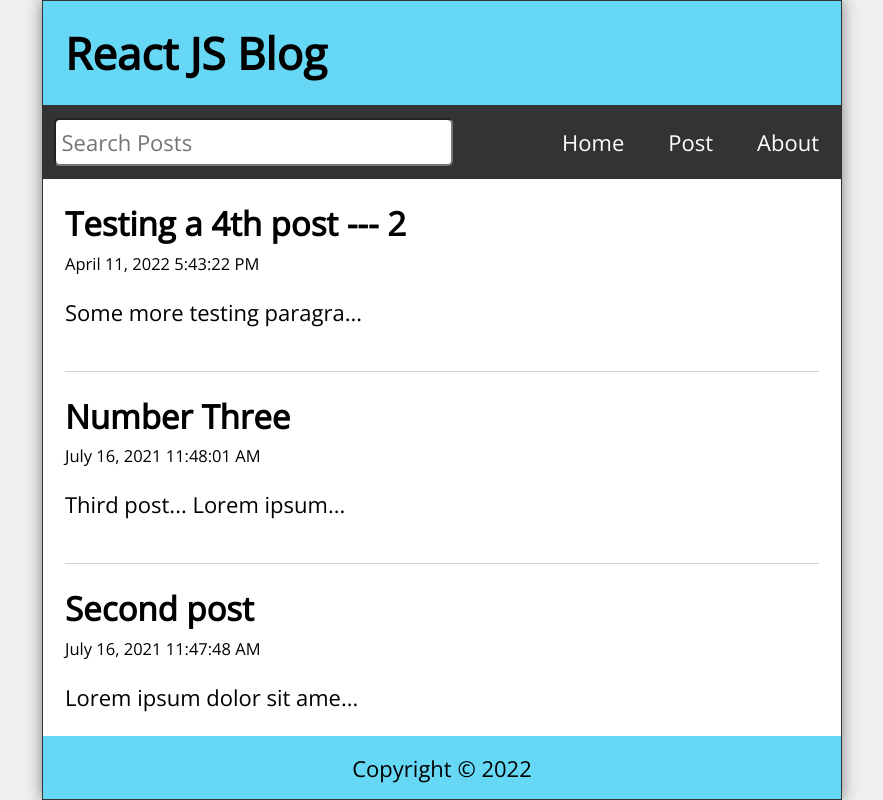
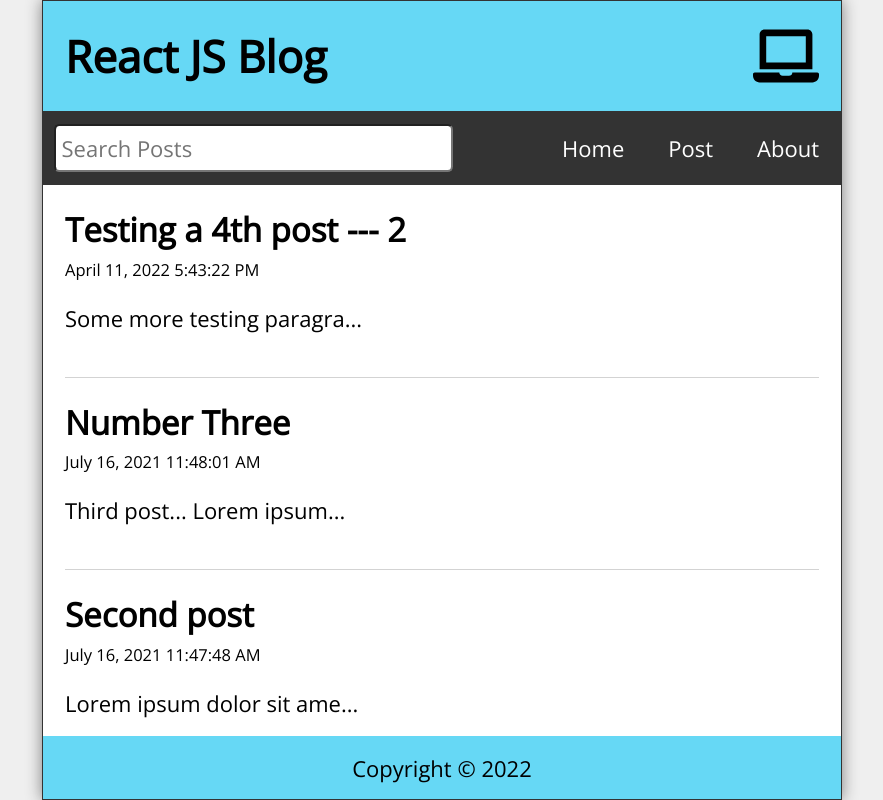
Before and after one commit to ModernCoding/reactjs-16tut, a React (Create React App) app: page / in a window 1280 px wide. Shown: the whole page, without its empty margins (198-1081 px from the left). Built offline with nearby package versions, Linux system fonts and the light colour scheme; data requests are answered from the project's data file.

Commit message:
useWindowSize

```diff
--- a/package.json
+++ b/package.json
@@ -10,6 +10,7 @@
     "date-fns": "^2.28.0",
     "react": "^17.0.2",
     "react-dom": "^17.0.2",
+    "react-icons": "^4.3.1",
     "react-router-dom": "^6.2.2",
     "react-scripts": "5.0.0",
     "web-vitals": "^2.1.4"
--- a/src/App.js
+++ b/src/App.js
@@ -9,6 +9,7 @@ import { Route, Routes, useNavigate } from 'react-router-dom'
 import { useState, useEffect } from 'react'
 import { format } from 'date-fns'
 import api from './api/posts'
+import useWindowSize from './hooks/useWindowSize'
 
 function App() {
   const [posts, setPosts] = useState([])
@@ -19,6 +20,7 @@ function App() {
   const [editTitle, setEditTitle] = useState('');
   const [editBody, setEditBody] = useState('');
   const navigate = useNavigate()
+  const { width } = useWindowSize ()
 
   useEffect(() => {
     const fetchPosts = async () => {
@@ -101,6 +103,7 @@ function App() {
       <Route path="/" element={<Layout
         search={search}
         setSearch={setSearch}
+        width={width}
       />}>
         <Route index element={<Home posts={searchResults} />} />
         <Route path="post">
--- a/src/Header.js
+++ b/src/Header.js
@@ -1,9 +1,33 @@
-const Header = ({ title }) => {
-    return (
-        <header className="Header">
-            <h1>{title}</h1>
-        </header>
-    )
+import { FaLaptop, FaTabletAlt, FaMobileAlt } from 'react-icons/fa'
+
+const icon = width => {
+
+  const components
+    = [ (<FaMobileAlt />), (<FaTabletAlt />), (<FaLaptop />) ]
+
+  const widths = [ 768, 992 ]
+
+  return (function getComponent (i) {
+
+    if (i >= widths.length) { return components [ i ] }
+
+    return width < widths [ i ] ? components [ i ] : getComponent (++i)
+
+  }) (0)
+
 }
 
+
+const Header = ({ title, width }) => {
+
+  return (
+    <header className="Header">
+      <h1>{title}</h1>
+      {icon (width)}
+    </header>
+  )
+
+}
+
+
 export default Header
--- a/src/Layout.js
+++ b/src/Layout.js
@@ -3,10 +3,10 @@ import Nav from './Nav';
 import Footer from './Footer';
 import { Outlet } from 'react-router-dom';
 
-const Layout = ({ search, setSearch }) => {
+const Layout = ({ search, setSearch, width }) => {
     return (
         <div className="App">
-            <Header title="React JS Blog" />
+            <Header title="React JS Blog" width={ width } />
             <Nav search={search} setSearch={setSearch} />
             <Outlet />
             <Footer />
--- /dev/null
+++ b/src/hooks/useWindowSize.js
@@ -0,0 +1,28 @@
+import { useState, useEffect } from "react";
+
+const useWindowSize = () => {
+    const [windowSize, setWindowSize] = useState({
+        width: undefined,
+        height: undefined
+    });
+
+    useEffect(() => {
+
+        const handleResize = () => {
+            setWindowSize({
+                width: window.innerWidth,
+                height: window.innerHeight
+            });
+        }
+
+        handleResize();
+
+        window.addEventListener("resize", handleResize);
+
+        return () => window.removeEventListener("resize", handleResize);
+    }, [])
+
+    return windowSize;
+}
+
+export default useWindowSize;
```
Also changed, not shown: 1 other file (tests, documents, lock files or other folders).
